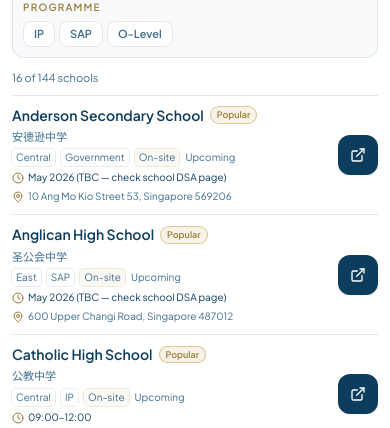
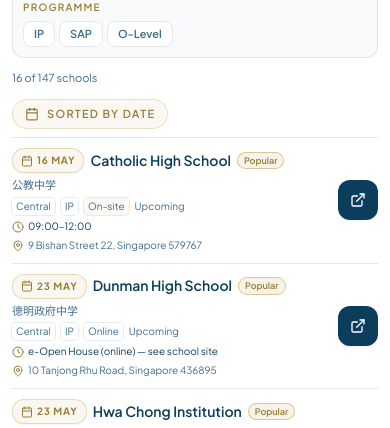
Before and after one commit to terrafluxstudio-cyber/dsalink-web, a Next.js app: page /open-houses in a window 390 px wide. Shown: the part 411-839 px from the top of the page. Built offline with nearby package versions, Linux system fonts and the light colour scheme; no server answers.

Commit message:
feat: complete website features and fix mobile header
Co-authored-by: Cursor <cursoragent@cursor.com>

```diff
--- a/components/OpenHousesDirectory.tsx
+++ b/components/OpenHousesDirectory.tsx
@@ -1,12 +1,12 @@
 "use client";
 
-import { Clock, ExternalLink, MapPin, Search } from "lucide-react";
+import { Calendar, Clock, ExternalLink, MapPin, Search } from "lucide-react";
 import { useEffect, useMemo, useState } from "react";
 import { useLanguage } from "@/contexts/LanguageContext";
 import type { Copy, Locale } from "@/lib/i18n";
 import {
   resolveOpenHouseStatus,
-  upcomingOpenHouses,
+  SCHOOL_OPEN_HOUSES,
   type OpenHouseRegion,
   type OpenHouseStatus,
   type SchoolOpenHouse,
@@ -24,6 +24,8 @@ type ProgramKey = "IP" | "SAP" | "OLEVEL";
 
 const INITIAL_VISIBLE = 16;
 const LOAD_MORE_STEP = 36;
+const TBC_RANK = 1;
+const PAST_RANK = 2;
 
 function regionLabel(region: OpenHouseRegion, t: Copy): string {
   switch (region) {
@@ -103,6 +105,54 @@ function formatResultsSummary(t: Copy, shown: number, total: number): string {
     .replace("{{total}}", String(total));
 }
 
+function isTbcOpenHouse(ev: SchoolOpenHouse): boolean {
+  return Boolean(
+    ev.dateDisplayEn?.toLowerCase().includes("tbc") ||
+      ev.dateDisplayZh?.includes("待定") ||
+      ev.timeEn.toLowerCase().includes("tbc") ||
+      ev.timeZh.includes("待定"),
+  );
+}
+
+function sortOpenHousesByDate(
+  rows: SchoolOpenHouse[],
+  reference: Date = new Date(),
+): SchoolOpenHouse[] {
+  const now = reference.getTime();
+
+  return [...rows].sort((a, b) => {
+    const aTbc = isTbcOpenHouse(a);
+    const bTbc = isTbcOpenHouse(b);
+    const aStart = Date.parse(a.startsAt);
+    const bStart = Date.parse(b.startsAt);
+    const aEnd = Date.parse(a.endsAt);
+    const bEnd = Date.parse(b.endsAt);
+    const aPast = !aTbc && aEnd < now;
+    const bPast = !bTbc && bEnd < now;
+    const aRank = aPast ? PAST_RANK : aTbc ? TBC_RANK : 0;
+    const bRank = bPast ? PAST_RANK : bTbc ? TBC_RANK : 0;
+
+    if (aRank !== bRank) return aRank - bRank;
+    if (aRank === 0 && aStart !== bStart) return aStart - bStart;
+    if (aRank === PAST_RANK && aStart !== bStart) return bStart - aStart;
+    if (a.isPopular !== b.isPopular) return a.isPopular ? -1 : 1;
+    return a.nameEn.localeCompare(b.nameEn, "en");
+  });
+}
+
+function formatDateBadge(ev: SchoolOpenHouse, locale: Locale): string {
+  if (isTbcOpenHouse(ev)) {
+    if (locale === "zh") return ev.dateDisplayZh ?? "2026年5月（待定）";
+    return ev.dateDisplayEn ?? "May 2026 (TBC)";
+  }
+
+  const instant = new Date(`${ev.date}T12:00:00+08:00`);
+  return new Intl.DateTimeFormat(locale === "zh" ? "zh-Hans-SG" : "en-SG", {
+    day: "numeric",
+    month: "short",
+  }).format(instant);
+}
+
 export function OpenHousesDirectory() {
   const { locale, t } = useLanguage();
   const [search, setSearch] = useState("");
@@ -110,19 +160,18 @@ export function OpenHousesDirectory() {
   const [programs, setPrograms] = useState<Set<ProgramKey>>(() => new Set());
   const [visible, setVisible] = useState(INITIAL_VISIBLE);
 
-  const upcoming = useMemo(() => upcomingOpenHouses(), []);
+  const openHouses = useMemo(() => sortOpenHousesByDate(SCHOOL_OPEN_HOUSES), []);
 
   const filteredSorted = useMemo(() => {
-    return upcoming.filter(
+    return sortOpenHousesByDate(
+      openHouses.filter(
         (ev) =>
           matchesSearch(ev, search) &&
           matchesRegion(ev, regions) &&
           matchesProgram(ev, programs),
-    ).sort((a, b) => {
-      if (a.isPopular !== b.isPopular) return a.isPopular ? -1 : 1;
-      return a.nameEn.localeCompare(b.nameEn, "en");
-    });
-  }, [search, regions, programs, upcoming]);
+      ),
+    );
+  }, [search, regions, programs, openHouses]);
 
   useEffect(() => {
     setVisible(INITIAL_VISIBLE);
@@ -243,16 +292,24 @@ export function OpenHousesDirectory() {
       </div>
 
       <p className="mt-3 text-[11px] text-intellectual-muted sm:mt-4 sm:text-sm">
-        {upcoming.length === 0
+        {openHouses.length === 0
           ? t.openHouseStayTuned
           : filteredSorted.length === 0
             ? t.openHouseNoResults
             : formatResultsSummary(t, shown.length, filteredSorted.length)}
       </p>
 
+      {filteredSorted.length > 0 ? (
+        <div className="mt-3 inline-flex items-center gap-2 rounded-full border border-champagne/30 bg-champagne-subtle/45 px-3 py-1.5 text-[11px] font-semibold uppercase tracking-[0.12em] text-champagne-dark sm:mt-4 sm:text-xs">
+          <Calendar className="h-3.5 w-3.5" aria-hidden />
+          Sorted by Date
+        </div>
+      ) : null}
+
       <ul className="mt-2 divide-y divide-intellectual/8 border-t border-intellectual/8 sm:mt-3">
         {shown.map((ev) => {
           const status = resolveOpenHouseStatus(ev);
+          const dateBadge = formatDateBadge(ev, locale);
           return (
             <li key={ev.id} className="list-none py-2.5 sm:py-4">
               <article
@@ -260,7 +317,11 @@ export function OpenHousesDirectory() {
                 className="flex gap-2 sm:gap-4"
               >
                 <div className="min-w-0 flex-1 space-y-1 sm:space-y-1.5">
-                  <div className="flex flex-wrap items-center gap-x-1.5 gap-y-0.5">
+                  <div className="flex flex-wrap items-center gap-x-1.5 gap-y-1">
+                    <span className="inline-flex items-center gap-1 rounded-xl border border-champagne/35 bg-champagne-subtle/55 px-2 py-1 text-[10px] font-bold uppercase tracking-[0.08em] text-champagne-dark shadow-sm sm:text-xs">
+                      <Calendar className="h-3 w-3" aria-hidden />
+                      {dateBadge}
+                    </span>
                     <h2 className="font-display text-sm font-semibold leading-snug text-intellectual sm:text-base">
                       {ev.nameEn}
                     </h2>
```
Lines whose indentation alone changed are shown as unchanged.
